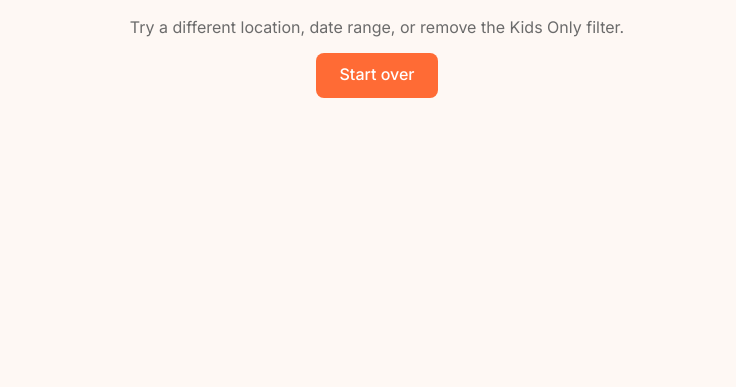
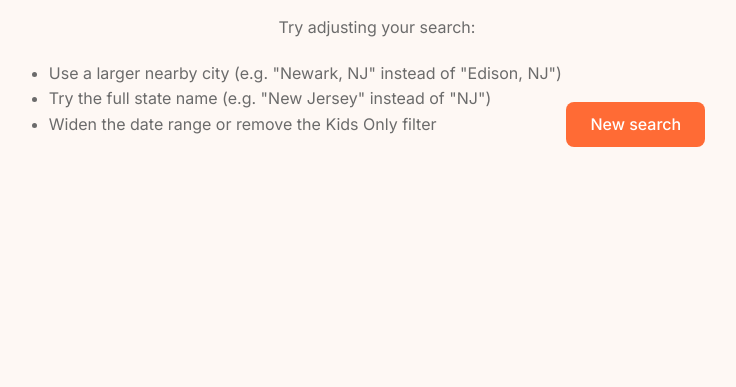
Before and after one commit to brianchin-sudo/familyout, a Flask app: template templates/results.html in a window 1280 px wide. Shown: the part 291-678 px from the top of the page, without its empty margins (263-999 px from the left). Run offline with Flask 3, Linux system fonts and the light colour scheme; the template is opened without the code that fills it, so the values that code supplies are empty.

Commit message:
Improve no-results message with search tips
Co-Authored-By: Claude Sonnet 4.6 <noreply@anthropic.com>

```diff
--- a/templates/results.html
+++ b/templates/results.html
@@ -70,8 +70,13 @@
   {% else %}
     <div class="no-events">
       <p>No events found near <strong>{{ location }}</strong> for your filters.</p>
-      <p>Try a different location, date range, or remove the Kids Only filter.</p>
-      <a href="/" class="btn-cta">Start over</a>
+      <p>Try adjusting your search:</p>
+      <ul>
+        <li>Use a larger nearby city (e.g. "Newark, NJ" instead of "Edison, NJ")</li>
+        <li>Try the full state name (e.g. "New Jersey" instead of "NJ")</li>
+        <li>Widen the date range or remove the Kids Only filter</li>
+      </ul>
+      <a href="/" class="btn-cta">New search</a>
     </div>
   {% endif %}
 </div>
```
